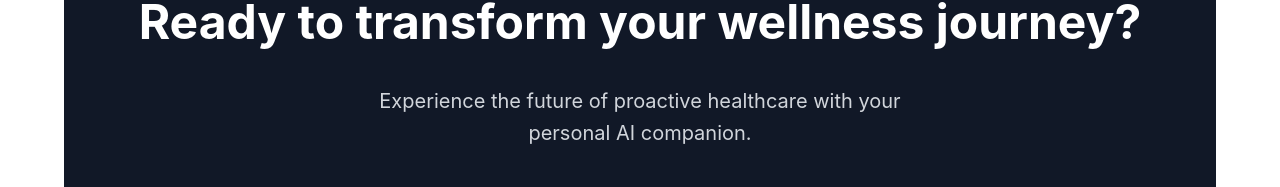
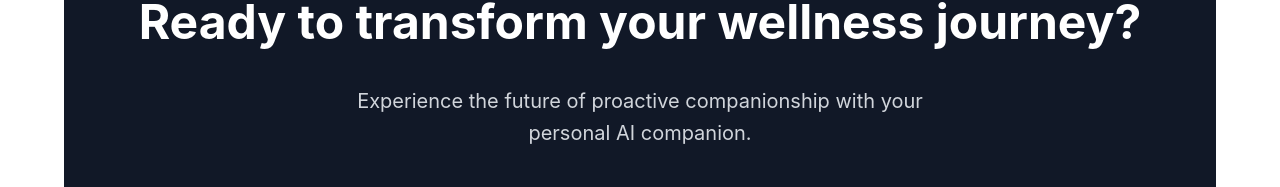
Before and after one commit to mehakx/orawebsite1, a plain HTML site: page index.html in a window 1280 px wide. Shown: the part 2654-2841 px from the top of the page. Drawn offline with Linux system fonts and the light colour scheme.

Commit message:
Update index.html

```diff
--- a/index.html
+++ b/index.html
@@ -147,7 +147,7 @@
         <div class="container">
             <div class="cta-content">
                 <h2>Ready to transform your wellness journey?</h2>
-                <p>Experience the future of proactive healthcare with your personal AI companion.</p>
+                <p>Experience the future of proactive companionship with your personal AI companion.</p>
                 <div class="cta-actions">
                     <a href="https://ora-owjy.onrender.com" class="btn-primary" target="_blank">Try ORA Now</a>
                     <a href="contact.html" class="btn-secondary">Get in touch</a>
```
